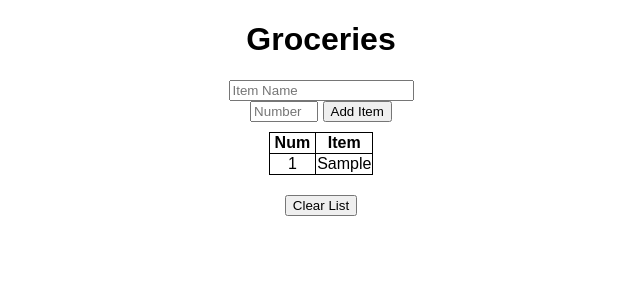
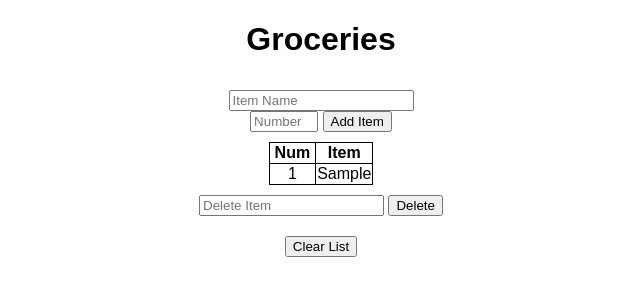
Before and after one commit to cw417/GroceryList, a Flask app: page / in a window 1280 px wide. Shown: the top 300 px of the page, without its empty margins (319-959 px from the left). Run offline with Flask 2, Linux system fonts and the light colour scheme; tables that the repository leaves empty hold one stand-in row (values such as "Sample post").

Commit message:
Added 'Delete Item' button

```diff
--- a/app.py
+++ b/app.py
@@ -31,9 +31,16 @@ def clearList():
   cursor.execute('DELETE FROM groceries')
   conn.commit()
   conn.close()
-
   return redirect(url_for('index'))
 
+@app.route('/delete', methods=['POST'])
+def delete():
+  name = request.form['deleteItem']
+  conn = sqlite3.connect('groceries.db')
+  cursor = conn.cursor().execute(f"DELETE FROM groceries WHERE item='{name}'")
+  conn.commit()
+  conn.close()
+  return redirect(url_for('index'))
 
 if __name__ == '__main__':
   app.run(host='0.0.0.0', port=5000)
--- a/static/css/main.css
+++ b/static/css/main.css
@@ -9,6 +9,7 @@ h1 {
 form {
     text-align: center;
     padding-bottom: 10px;
+    padding-top: 10px;
 }
 
 table {
--- a/templates/index.html
+++ b/templates/index.html
@@ -9,7 +9,7 @@
   <h1>Groceries</h1>
 
   <div>
-    <form action="{{ url_for('add') }}" method='POST'>
+    <form action='{{ url_for("add") }}' method='POST'>
       <input class='addItemText' type='text' name='addItem' placeholder='Item Name'>
       <div></div>
         <input class='addNumText' type='text' name='addNum' placeholder='Number'>
@@ -33,8 +33,15 @@
     </table>
   </div>
 
+  <div>
+    <form class='deleteItem' action='{{ url_for("delete") }}' method='POST'>
+      <input class='deleteItemText' type='text' name='deleteItem' placeholder='Delete Item'>
+      <input class='deleteButton' type='submit' value='Delete'>
+    </form>
+  </div>
+
     <div  class='clearList'>
-      <form class='deleteItemButton' action="{{ url_for('clearList') }}" method='POST'>
+      <form class='clearListButton' action="{{ url_for('clearList') }}" method='POST'>
         <input type='submit' value='Clear List'>
       </form>
     </div>
```
